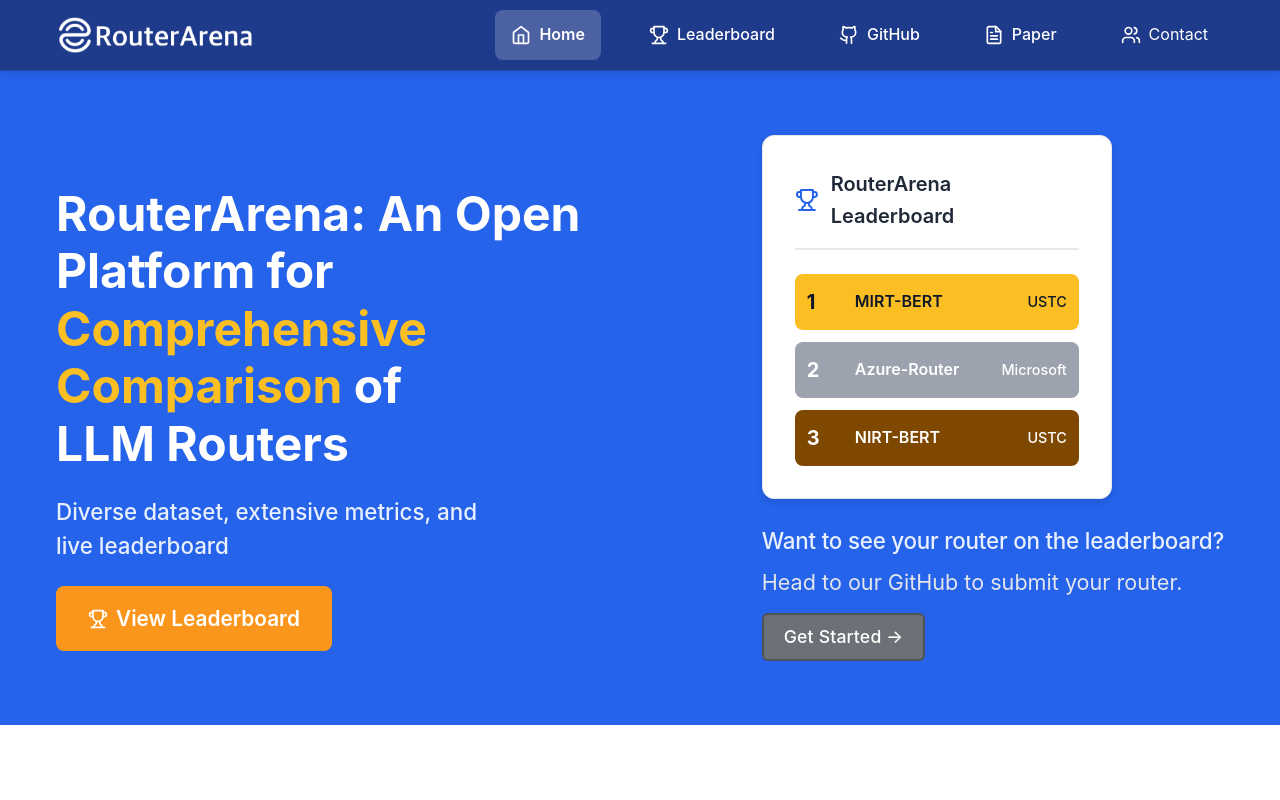
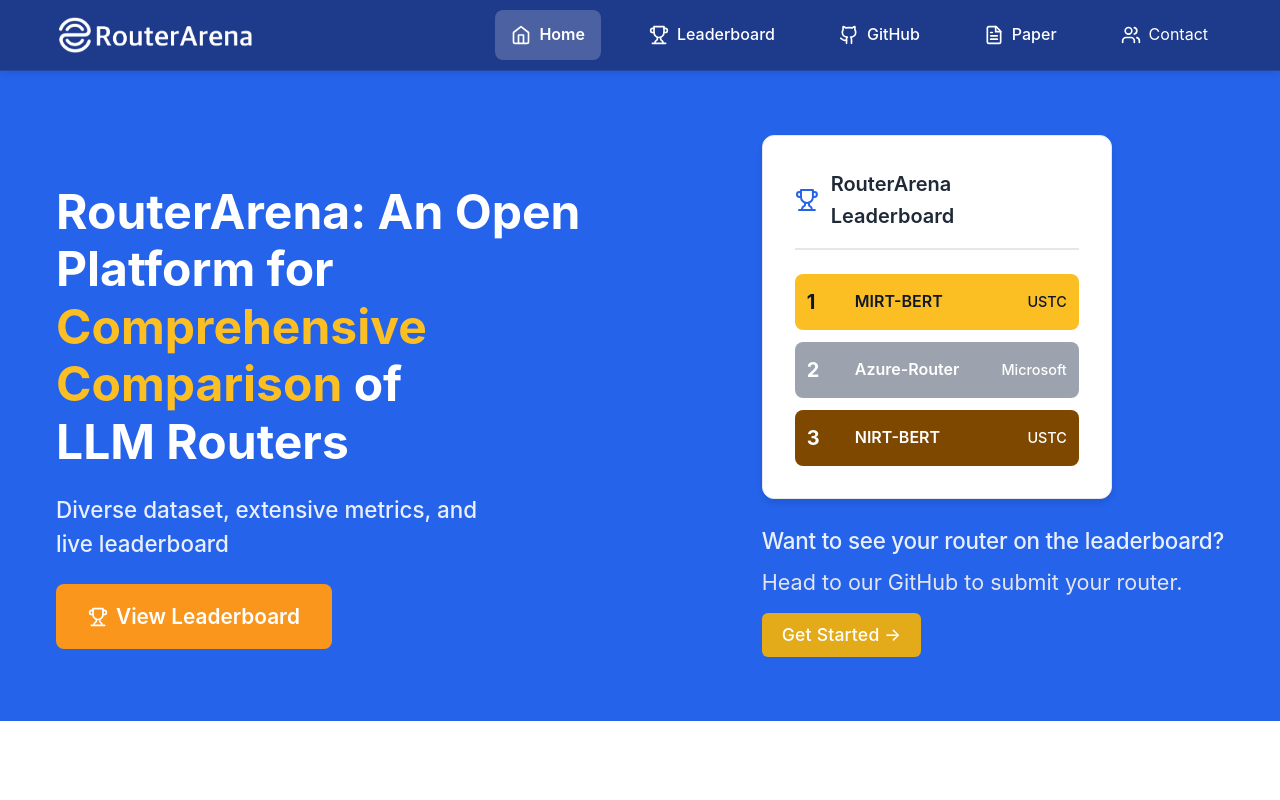
Before and after one commit to RouteWorks/routeworks.github.io, a React (Create React App) app: page / in a window 1280 px wide. Shown: the top 800 px of the page. Built offline with nearby package versions, Linux system fonts and the light colour scheme.

Commit message:
changed get started button color

```diff
--- a/src/pages/HomePage.css
+++ b/src/pages/HomePage.css
@@ -92,19 +92,19 @@
 
 .cta-card .btn {
   /* background: linear-gradient(135deg, #fa961c 0%, #ffaa00 100%); */
-  background: rgb(108, 112, 119);
+  background: #e3aa19;
   color: white;
   font-weight: 500;
   padding: 0.5rem 1.25rem;
   font-size: 1.1rem;
-  border: 2px solid #4d4d4dd6;
+  /* border: 2px solid #4d4d4dd6; */
   border-radius: 6px;
   transition: all 0.2s ease;
   letter-spacing: 0.01em;
 }
 
 .cta-card .btn:hover {
-  background:  #555555d6;
+  background:  #d89b00;
   transform: translateY(-1px);
   box-shadow: 0 2px 8px rgba(79, 70, 229, 0.25);
 }
```
